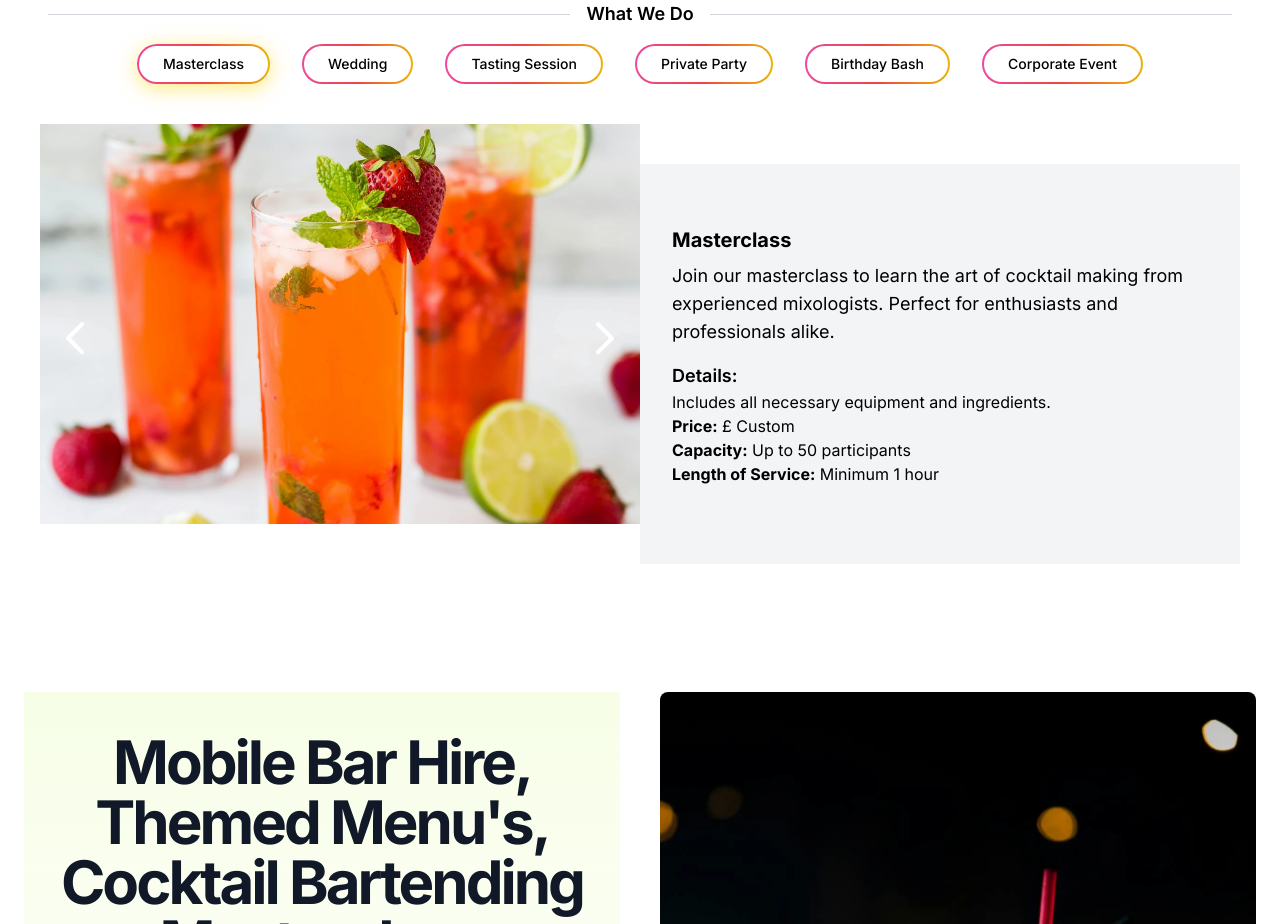
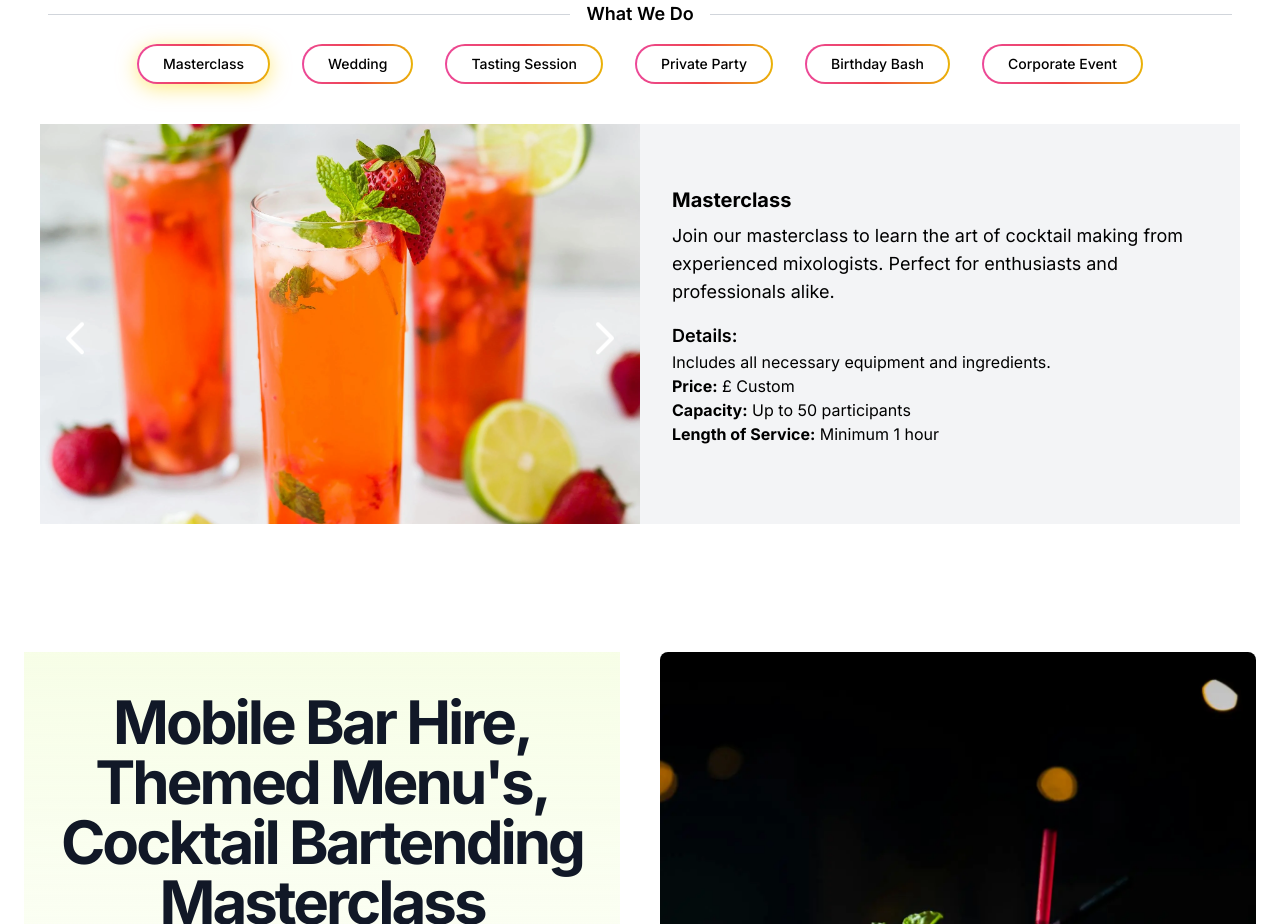
Before and after one commit to amora92/tailwind_mybartenders, a Next.js app: page / in a window 1280 px wide. Shown: the part 840-1764 px from the top of the page. Built offline with nearby package versions, Linux system fonts and the light colour scheme.

Commit message:
services
services

```diff
--- a/components/ServicesSection.tsx
+++ b/components/ServicesSection.tsx
@@ -158,7 +158,7 @@ const ServicesSection = () => {
               </svg>
             </button>
           </div>
-          <div className='w-full md:w-1/2 h-[50vh] bg-gray-100 p-8 mt-10 flex items-center'>
+          <div className='w-full md:w-1/2 h-[50vh] bg-gray-100 p-8  flex items-center'>
             <div className='w-full'>
               <h3 className='text-xl font-bold mb-2'>
                 {selectedService.title}
```
